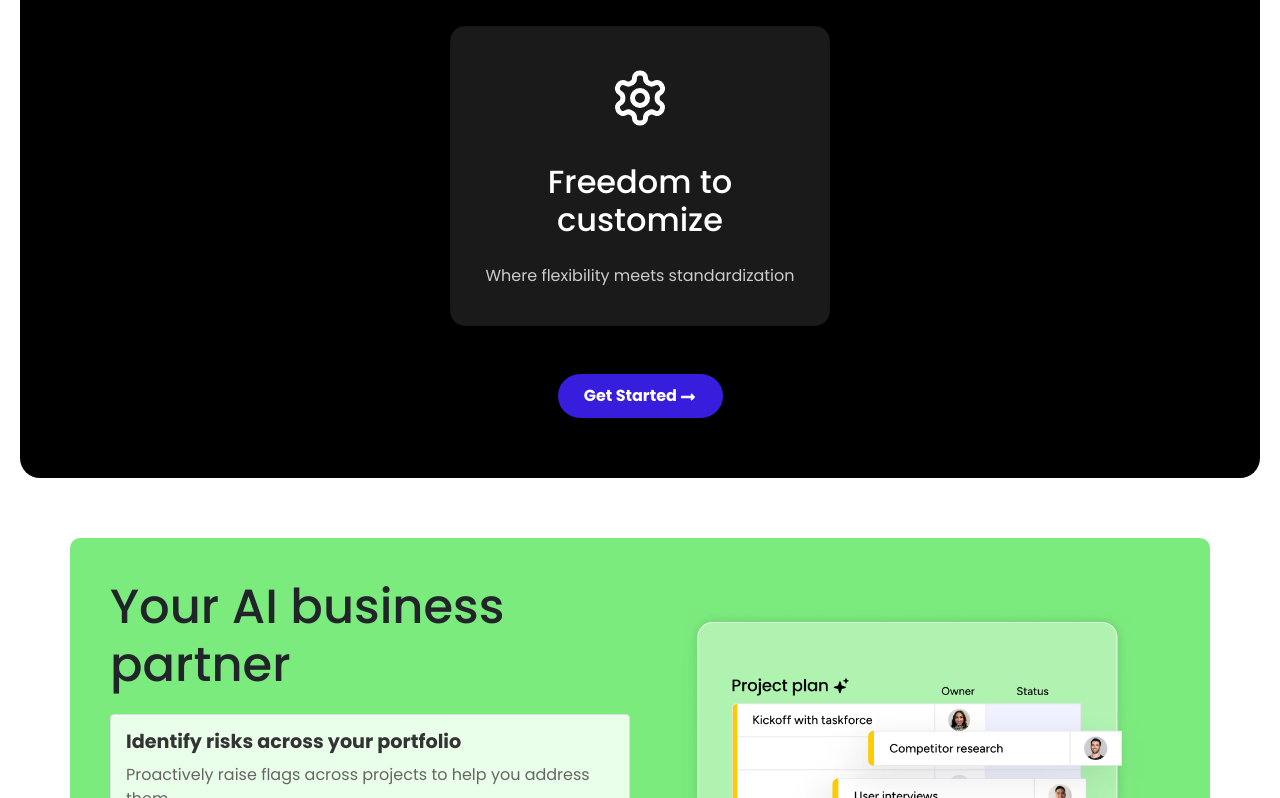
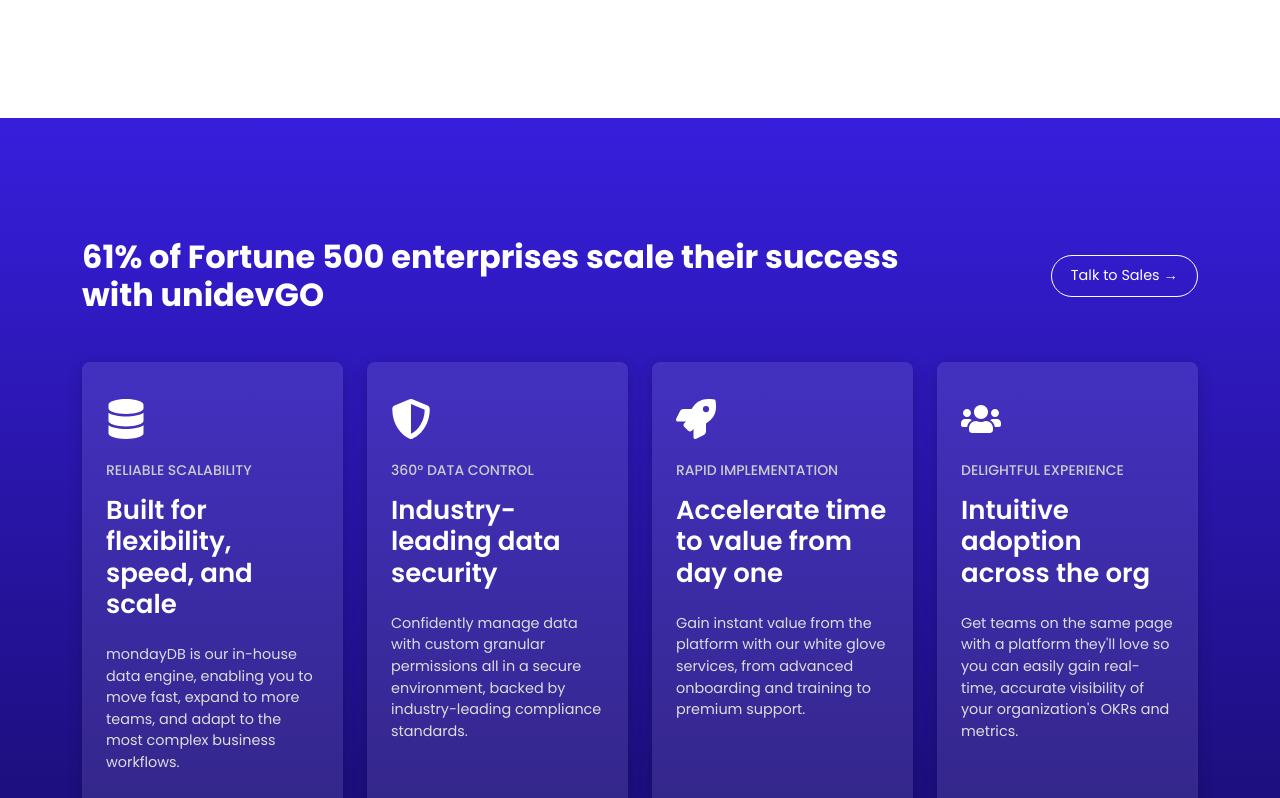
Before and after one commit to unidevgoQA/unidevgo-saas-client, a React (Vite) app: page / in a window 1280 px wide. Shown: the part 3682-4480 px from the top of the page. Built offline with nearby package versions, Linux system fonts and the light colour scheme; no server answers.

Commit message:
Added section

```diff
--- a/src/components/apart/Apart.jsx
+++ b/src/components/apart/Apart.jsx
@@ -49,9 +49,7 @@
   return (
     <div className="apart">
       <div className="heading container">
-        <h2 className="text-center text-white mb-4 pt-5">
-        What sets us apart
-        </h2>
+        <h2 className="text-center text-black mb-4 pt-5">What sets us apart</h2>
       </div>
       <div className="hover-cards container">
         <div className="cards-wrapper">
@@ -76,9 +74,14 @@
               ) : (
                 // Default content
                 <div className="default-content">
-                  <span style={{
-                    fontSize : '60px'
-                  }} className="icon">{<card.icon/>}</span>
+                  <span
+                    style={{
+                      fontSize: "60px",
+                    }}
+                    className="icon"
+                  >
+                    {<card.icon />}
+                  </span>
                   <h2 className="my-4">{card.title}</h2>
                   <p>{card.subtitle}</p>
                 </div>
--- a/src/components/apart/apart.css
+++ b/src/components/apart/apart.css
@@ -1,7 +1,6 @@
 /* Main container */
 .apart {
-  background-color: #000;
-  margin: 20px 20px 0px 20px;
+  margin: 80px 20px 80px 20px;
   border-radius: 20px;
   text-align: center;
 }
--- /dev/null
+++ b/src/components/benefit/Benefit.jsx
@@ -0,0 +1,73 @@
+import React from 'react';
+import { FaDatabase, FaRocket, FaShieldAlt, FaUsers } from "react-icons/fa";
+import './benefit.css';
+
+
+const benefits = [
+    {
+      id: 1,
+      icon: <FaDatabase />,
+      subtitle: "RELIABLE SCALABILITY",
+      title: "Built for flexibility, speed, and scale",
+      description:
+        "mondayDB is our in-house data engine, enabling you to move fast, expand to more teams, and adapt to the most complex business workflows.",
+    },
+    {
+      id: 2,
+      icon: <FaShieldAlt />,
+      subtitle: "360° DATA CONTROL",
+      title: "Industry-leading data security",
+      description:
+        "Confidently manage data with custom granular permissions all in a secure environment, backed by industry-leading compliance standards.",
+    },
+    {
+      id: 3,
+      icon: <FaRocket />,
+      subtitle: "RAPID IMPLEMENTATION",
+      title: "Accelerate time to value from day one",
+      description:
+        "Gain instant value from the platform with our white glove services, from advanced onboarding and training to premium support.",
+    },
+    {
+      id: 4,
+      icon: <FaUsers />,
+      subtitle: "DELIGHTFUL EXPERIENCE",
+      title: "Intuitive adoption across the org",
+      description:
+        "Get teams on the same page with a platform they'll love so you can easily gain real-time, accurate visibility of your organization's OKRs and metrics.",
+    },
+  ];
+
+const Benefit = () => {
+  return (
+    <div className="benefits-section">
+    <div className="container">
+      {/* Heading and Button */}
+      <div className="d-flex justify-content-between align-items-center heading-container mb-5">
+        <h2 className="section-title-benefit">
+          61% of Fortune 500 enterprises scale their success with unidevGO
+        </h2>
+        <button className="btn btn-outline-light talk-to-sales-btn">
+          Talk to Sales →
+        </button>
+      </div>
+
+      {/* Benefit Cards */}
+      <div className="row">
+        {benefits.map((benefit) => (
+          <div className="col-md-6 col-lg-3 mb-4" key={benefit.id}>
+            <div className="benefit-card">
+              <div className="benefit-icon">{benefit.icon}</div>
+              <h5 className="benefit-subtitle">{benefit.subtitle}</h5>
+              <h4 className="benefit-title">{benefit.title}</h4>
+              <p className="benefit-description">{benefit.description}</p>
+            </div>
+          </div>
+        ))}
+      </div>
+    </div>
+  </div>
+  )
+}
+
+export default Benefit
--- /dev/null
+++ b/src/components/benefit/benefit.css
@@ -0,0 +1,96 @@
+/* Enterprise Benefits Section */
+.benefits-section {
+  background: linear-gradient(#371edc, #170b68);
+  color: white;
+  padding: 120px 0px;
+  margin: 60px 0px;
+}
+.heading-container {
+  display: flex;
+  justify-content: space-between;
+  align-items: center;
+  flex-wrap: wrap;
+}
+
+.section-title-benefit {
+  font-size: 2rem;
+  font-weight: bold;
+  margin: 0;
+  flex: 1 1 auto;
+  max-width: 75%;
+}
+
+.talk-to-sales-btn {
+  color: white;
+  border-color: white;
+  padding: 0.6rem 1.2rem;
+  flex-shrink: 0;
+  font-size: 0.9rem;
+  border-radius: 30px;
+}
+
+.talk-to-sales-btn:hover {
+  background-color: white;
+  color: #201b4b;
+}
+
+.benefit-card {
+  background: rgba(255, 255, 255, 0.1);
+  border-radius: 8px;
+  padding: 1.5rem;
+  height: 100%;
+  box-shadow: 0 4px 15px rgba(0, 0, 0, 0.2);
+  transition: transform 0.3s ease, box-shadow 0.3s ease;
+  text-align: left;
+}
+
+.benefit-card:hover {
+  transform: translateY(-10px);
+  box-shadow: 0 10px 25px rgba(0, 0, 0, 0.4);
+}
+
+.benefit-icon {
+  font-size: 2.5rem;
+  color: #fff;
+  margin-bottom: 1rem;
+}
+.benefit-subtitle {
+  font-size: 14px;
+  font-weight: 500;
+  color: #ccc;
+  text-transform: uppercase;
+  margin-bottom: 1rem;
+}
+
+.benefit-title {
+  font-size: 26px;
+  font-weight: 600;
+  margin-bottom: 1.5rem;
+}
+
+.benefit-description {
+  font-size: 0.9rem;
+  line-height: 1.5;
+  color: #ddd;
+}
+
+/* Responsive Design */
+@media (max-width: 768px) {
+  .heading-container {
+    flex-direction: column;
+    text-align: center;
+  }
+
+  .section-title {
+    max-width: 100%;
+    margin-bottom: 1rem;
+  }
+
+  .talk-to-sales-btn {
+    margin-bottom: 1rem;
+  }
+
+  .benefit-card {
+    text-align: center;
+  }
+}
--- a/src/components/enterprise/enterprise.css
+++ b/src/components/enterprise/enterprise.css
@@ -1,12 +1,12 @@
 /* General Section Styling */
 .enterprise-section {
-  background-color: var(--primary-color);
+  background-color: #1a1a1a;
   color: #ffffff;
   padding: 120px 20px;
   border-radius: 20px;
   position: relative;
   overflow: hidden;
-  margin: 40px 20px;
+  margin: 0px 20px;
 }
 
 /* Text Content Styling */
@@ -32,7 +32,7 @@
 
 .enterprise-section .cta-button {
   background-color: #ffffff;
-  color: var(--primary-color);
+  color: #1a1a1a;
   border: 2px solid transparent;
   padding: 10px 20px;
   border-radius: 25px;
--- a/src/components/feature/feature.css
+++ b/src/components/feature/feature.css
@@ -17,7 +17,7 @@
 .feature-card-video {
   flex: 1;
   position: relative;
-  height: 500px;
+  height: 650px;
   background-size: cover;
   background-position: center;
   overflow: hidden;
--- a/src/pages/home/Home.jsx
+++ b/src/pages/home/Home.jsx
@@ -1,6 +1,7 @@
 import React from "react";
 import Apart from "../../components/apart/Apart";
 import Banner from "../../components/banner/Banner";
+import Benefit from "../../components/benefit/Benefit";
 import Client from "../../components/client/Client";
 import Enterprise from "../../components/enterprise/Enterprise";
 import Feature from "../../components/feature/Feature";
@@ -17,8 +18,9 @@
       <Service/>
       <Stats/>
       <Project/>
+      <Partner/>
+      <Benefit/>
       <Apart/>
-      <Partner/>
       <Feature/>
       <Client/>
       <Enterprise/>
```
